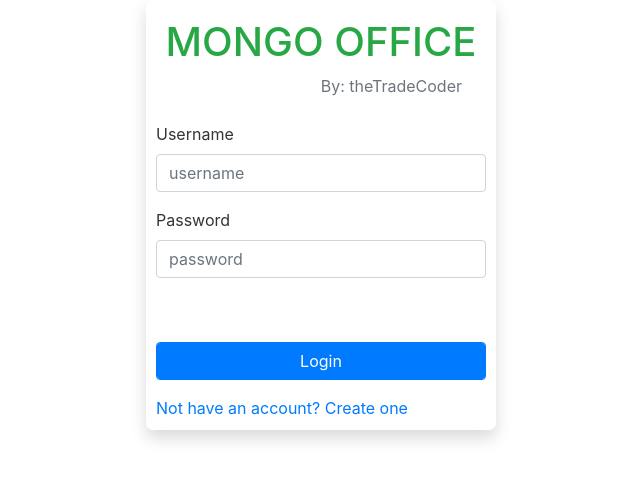
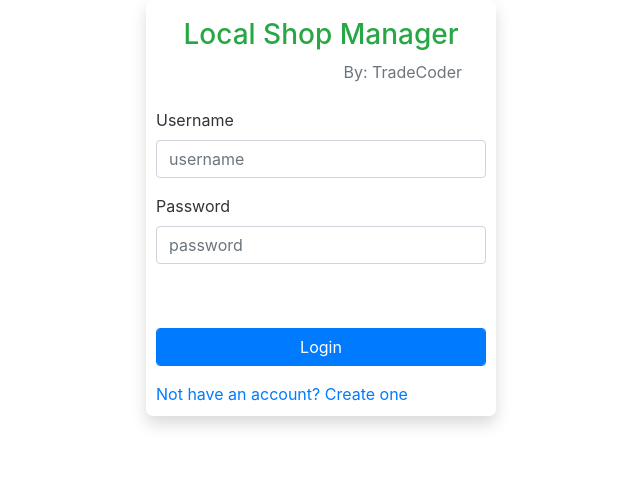
Before and after one commit to thetradecoder/local-shop-manager, a React (Create React App) app: page / in a window 1280 px wide. Shown: the top 480 px of the page, without its empty margins (319-959 px from the left). Built offline with nearby package versions, Linux system fonts and the light colour scheme.

Commit message:
local update

```diff
--- a/src/components/login.component.js
+++ b/src/components/login.component.js
@@ -55,8 +55,8 @@ export default function UserLogin(){
         return(
             <div className="container login shadow">
                 <div className="p-2">
-                    <h1 className="text-center text-success">MONGO OFFICE</h1>
-                    <p className="text-right text-secondary pr-3">By: theTradeCoder</p>
+                    <h3 className="text-center text-success">Local Shop Manager</h3>
+                    <p className="text-right text-secondary pr-3">By: TradeCoder</p>
                 </div>
 
             <form onSubmit={onSubmitUserLogin} className="">
--- a/src/components/signup.component.js
+++ b/src/components/signup.component.js
@@ -47,7 +47,7 @@ export default function UserForm(){
     return(
         <div className="container signup">
             <div>
-                <h1 className="text-center text-success shadow p-2">MONGO OFFICE</h1>
+                <h3 className="text-center text-success shadow p-2">Local Shop Manager</h3>
 
             </div>
 
```
Also changed, not shown: 1 other file (tests, documents, lock files or other folders).
